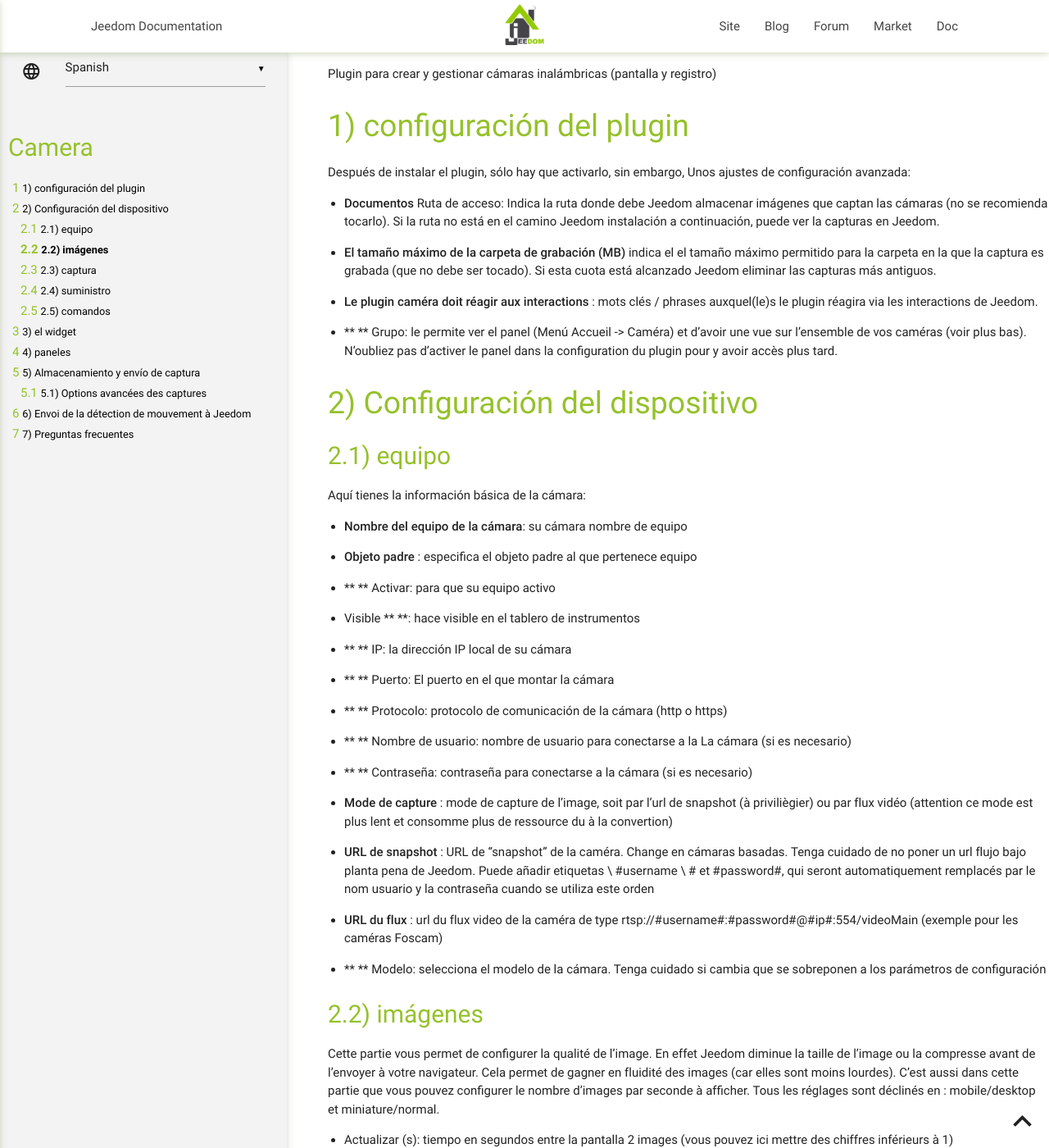
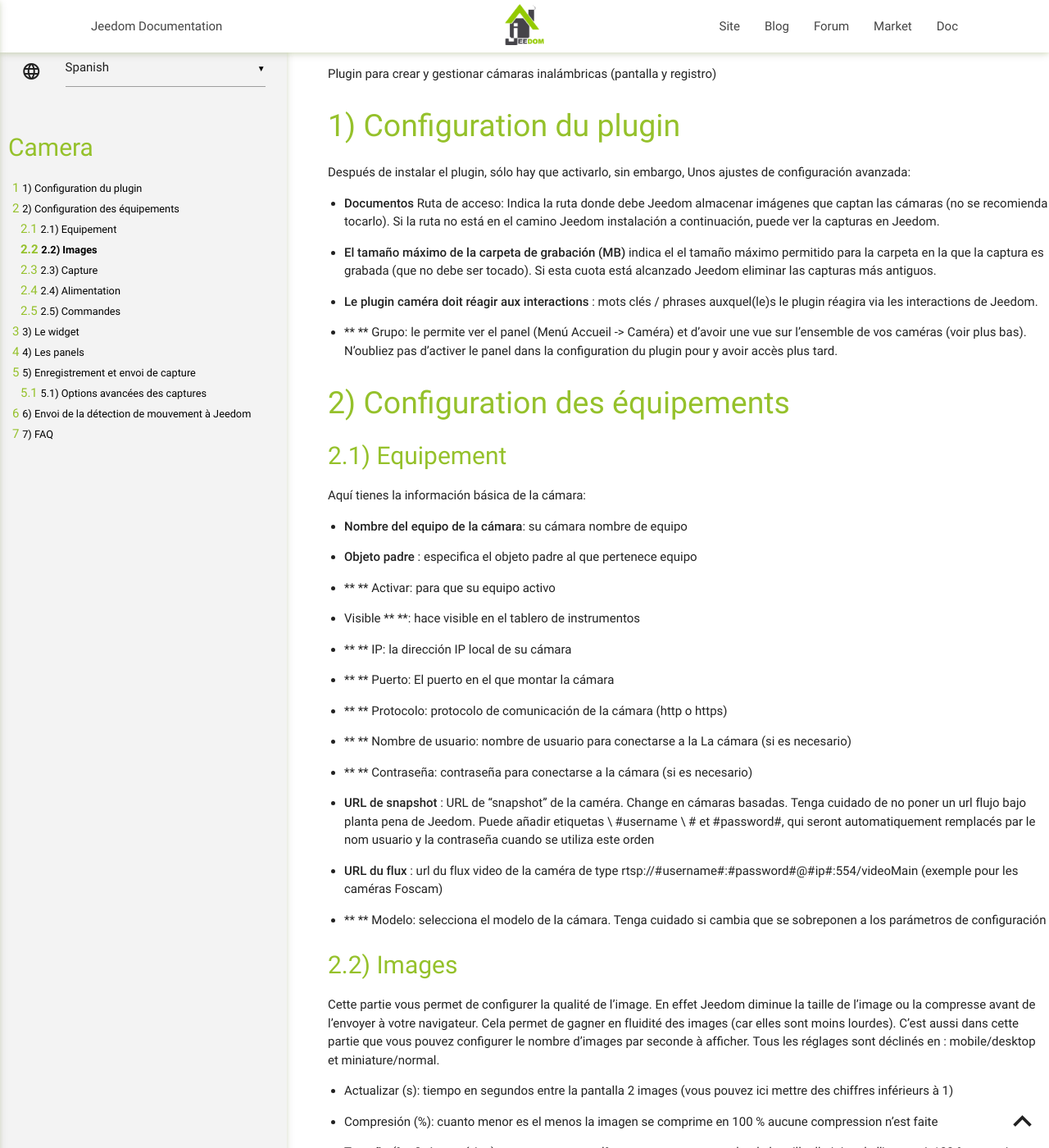
Before and after one commit to jeedom/plugin-camera, a Jekyll site: the page built from docs/es_ES/index.md, in a window 1280 px wide and 1400 px high. Shown: the whole window at 82% size. Built offline with Jekyll 4.4.1, drawn with Linux system fonts in a browser that asks for light colours; our own code applies the rules of GitHub Pages for plain Markdown files; some of the changed text lies outside the part shown.

Commit message:
[ROBOT] Action all

```diff
--- a/docs/es_ES/index.md
+++ b/docs/es_ES/index.md
@@ -1,7 +1,7 @@
 Plugin para crear y gestionar cámaras inalámbricas (pantalla y
 registro)
 
-configuración del plugin
+Configuration du plugin
 =======================
 
 Después de instalar el plugin, sólo hay que activarlo, sin embargo,
@@ -26,10 +26,10 @@ Unos ajustes de configuración avanzada:
     caméras (voir plus bas). N'oubliez pas d'activer le panel dans la configuration du plugin pour y avoir accès plus tard.
 
 
-Configuración del dispositivo
+Configuration des équipements
 =============================
 
-equipo
+Equipement
 ----------
 
 Aquí tienes la información básica de la cámara:
@@ -56,8 +56,6 @@ Aquí tienes la información básica de la cámara:
 -   ** ** Contraseña: contraseña para conectarse a la cámara
     (si es necesario)
 
--   **Mode de capture** : mode de capture de l'image, soit par l'url de snapshot (à priviliègier) ou par flux vidéo (attention ce mode est plus lent et consomme plus de ressource du à la convertion)
-
 -   **URL de snapshot** : URL de "snapshot" de la caméra. Change en
     cámaras basadas. Tenga cuidado de no poner un url flujo bajo
     planta pena de Jeedom. Puede añadir etiquetas \ #username \ #
@@ -70,7 +68,7 @@ Aquí tienes la información básica de la cámara:
 -   ** ** Modelo: selecciona el modelo de la cámara. Tenga cuidado si
     cambia que se sobreponen a los parámetros de configuración
 
-imágenes
+Images
 ------
 
 Cette partie vous permet de configurer la qualité de l’image. En effet
@@ -96,7 +94,7 @@ sont déclinés en : mobile/desktop et miniature/normal.
 > touchera pas à l’image en mode normal. Cela n’est pas valable en mode
 > miniature où il y a une taille maximum de l’image de 360px.
 
-captura
+Capture
 -------
 
 -   Durée maximum d’un enregistrement : durée maximum des
@@ -115,7 +113,7 @@ captura
 -   Eliminar todas las capturas de la cámara: borra todos
     las capturas y la cámara graba
 
-suministro
+Alimentation
 ------------
 
 -   Commande ON : Commande permettant de mettre en marche l’alimentation
@@ -124,7 +122,7 @@ suministro
 -   Commande OFF : Commande permettant de couper l’alimentation de la
     cámara
 
-comandos
+Commandes
 ---------
 
 -   Identificación de la orden (usar con comandos de información de tipo de
@@ -156,7 +154,7 @@ comandos
 
 -   Eliminar (signo -): eliminar comandos
 
-el widget
+Le widget
 =========
 
 Nos encontramos en él la imagen de la cámara, que se define comandos
@@ -188,7 +186,7 @@ En mobile le widget est un peu différent : si vous cliquez sur l’image de
 la caméra vous obtenez celle-ci en plus grande avec les commandes
 possibles.
 
-paneles
+Les panels
 ==========
 
 El plug-in cámara también proporciona un panel que le permite
@@ -201,7 +199,7 @@ Cámara.
 
 Por supuesto, es también disponible en móviles → plug-in de la cámara:
 
-Almacenamiento y envío de captura
+Enregistrement et envoi de capture
 ==================================
 
 Cette commande un peu spécifique permet suite à la prise de capture de
@@ -256,7 +254,7 @@ la cámara:
 Se debe entender antes de crear un tipo de información de comandos
 su cámara
 
-Preguntas frecuentes
+FAQ
 ===
 
 >**Où sont les enregistrements ?**
```
Also changed, not shown: docs/de_DE/changelog.md (+5 -0 lines), docs/de_DE/index.md (+10 -12 lines), docs/en_US/changelog.md (+5 -0 lines), docs/en_US/index.md (+9 -11 lines), docs/es_ES/changelog.md (+5 -0 lines).
